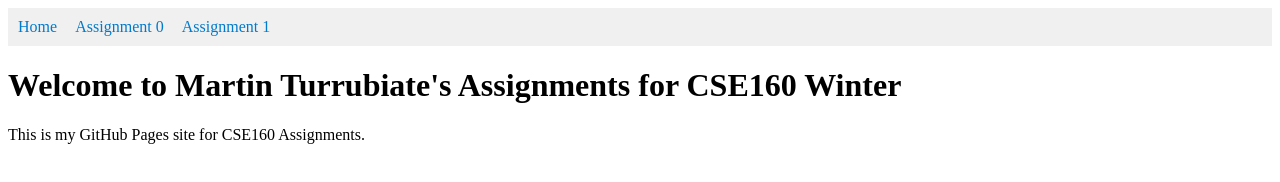
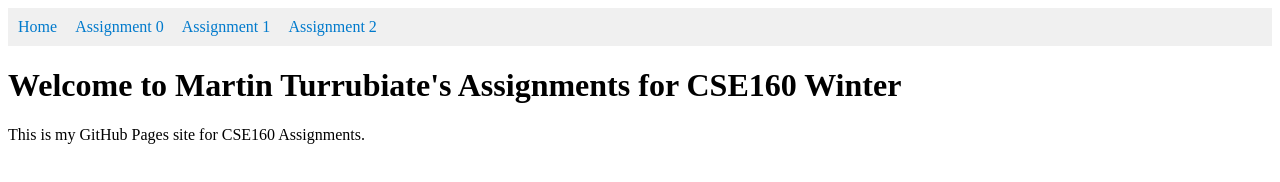
Before and after one commit to mturrubi/CSE160_Winter25, a plain HTML site: page index.html in a window 1280 px wide. Drawn offline with Linux system fonts and the light colour scheme.

Commit message:
Update index.html

```diff
--- a/index.html
+++ b/index.html
@@ -22,6 +22,7 @@
         <a href="index.html">Home</a>
         <a href="CSE160 ASSIGNMENTS/ASG0/src/asg0.html">Assignment 0</a>
         <a href="CSE160 ASSIGNMENTS/ASG1/src/ColoredPoints.html">Assignment 1</a>
+        <a href="CSE160 ASSIGNMENTS/ASG2/src/BlockAnimal.html">Assignment 2</a>
     </nav>
 
     <h1>Welcome to Martin Turrubiate's Assignments for CSE160 Winter</h1>
```
